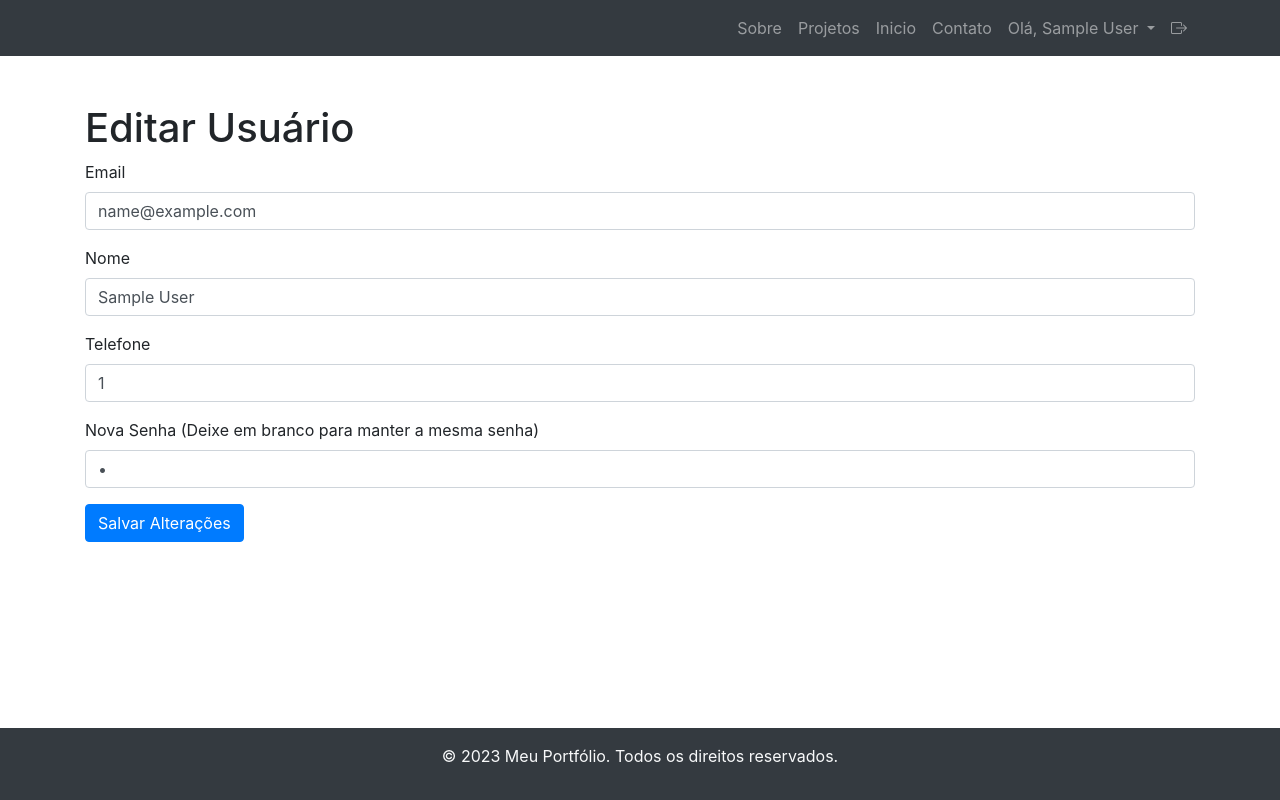
After one commit to josemanoelfigueiredo/meuprojeto, a Flask app: page /editar in a window 1280 px wide. The commit adds this page. Run offline with Flask 3, Linux system fonts and the light colour scheme; the visitor is signed in with stand-in values (Sample User, id 1); some libraries are stand-ins or nearby versions.

Commit message:
21 - 08 - 2023 Campo Editar

```diff
--- a/app/routes.py
+++ b/app/routes.py
@@ -53,6 +53,8 @@ def login():
 
             session['email'] = user.email
             session['nome'] = user.nome
+            session['senha'] = user.senha
+            session['telefone'] = user.telefone
             flash('Seja Bem vindo!')
             print( 'Deu certo')
             time.sleep(2)
@@ -66,6 +68,8 @@ def login():
 def sair():
     session.pop('email', None)
     session.pop('nome', None)
+    session.pop('telefone', None)
+    session.pop('senha', None)
     return redirect(url_for('login'))
 
 @app.route('/contato', methods=['GET','POST'])
@@ -83,3 +87,24 @@ def contato():
         db.session.commit()
 
     return render_template('contato.html', title = 'Contato',formulario = formulario, dados_formulario = dados_formulario)
+
+@app.route('/editar', methods=['GET','POST'])
+def editar():
+    if 'email' not in session:
+        return redirect(url_for('login'))
+    user = CadastroModels.query.filter_by(email = session['email']).first()
+    if request.method == 'POST':
+        user.nome = request.form.get('nome')
+        user.email =request.form.get('email')
+        user.telefone = request.form.get('telefone')
+        senha = request.form.get('senha')
+        user.email = request.form.get('email')
+        user.senha = bcrypt.generate_password_hash(senha).decode('utf-8')
+        db.session.commit()
+        session['email'] = user.email
+        session['nome'] = user.nome
+        session['senha'] = user.senha
+        session['telefone'] = user.telefone
+        flash('Seus dados foram alterados com sucesso!')
+
+    return render_template('editar.html', title='Editar', user = user)
--- a/app/templates/base.html
+++ b/app/templates/base.html
@@ -6,28 +6,41 @@
   <title>{{ title }}</title>
 
   <!-- Adicione os links para os arquivos CSS do Bootstrap -->
-  <link rel="stylesheet" href="https://cdn.jsdelivr.net/npm/bootstrap/dist/css/bootstrap.min.css">
-  <!--Icons bootstrap-->
+  <link rel="stylesheet" href="https://maxcdn.bootstrapcdn.com/bootstrap/4.5.2/css/bootstrap.min.css">
+  <!-- Icons bootstrap -->
   <link rel="stylesheet" href="https://cdn.jsdelivr.net/npm/bootstrap-icons@1.10.5/font/bootstrap-icons.css">
-  <!-- Seu arquivo de estilo personalizado -->
-  <link rel="stylesheet" type="text/css" href="{{ url_for('static', filename='css/style.css') }}">
 </head>
 <body>
   <header>
-    <h1>Meu Portfólio</h1>
   </header>
 
   <!-- Menu de navegação usando classes do Bootstrap -->
-  <nav class="navbar navbar-expand-lg navbar-light bg-light">
-    <div class="container">
+  <nav class="navbar navbar-expand-lg navbar-dark bg-dark justify-content-end">
+    <div class="container nav justify-content-end">
       <ul class="navbar-nav">
         <li class="nav-item"><a class="nav-link" href="/sobre">Sobre</a></li>
         <li class="nav-item"><a class="nav-link" href="/projeto">Projetos</a></li>
         <li class="nav-item"><a class="nav-link" href="/">Inicio</a></li>
         <li class="nav-item"><a class="nav-link" href="/contato">Contato</a></li>
         {% if session['email']  %}
-          <li class="nav-item"><span class="nav-link">Olá {{session['nome']}}!</span></li>
-          <li class="nav-item"><a class="nav-link" href="/sair"><i class="bi bi-box-arrow-right"></i></a></li>
+
+        <li class="nav-item dropdown">
+          <a class="nav-link dropdown-toggle" href="#" id="userDropdown" role="button" data-toggle="dropdown" aria-haspopup="true" aria-expanded="false">
+            Olá, {{ session['nome'] }}
+          </a>
+          <div class="dropdown-menu dropdown-menu-right" aria-labelledby="userDropdown">
+            <h6 class="dropdown-header">Informações do Usuário</h6>
+            <div class="dropdown-divider"></div>
+            <p class="dropdown-item"><strong>Nome:</strong> {{ session['nome'] }}</p>
+            <p class="dropdown-item"><strong>Email:</strong> {{ session['email'] }}</p>
+            <div class="dropdown-divider"></div>
+            <a class="dropdown-item" href="/editar">Editar Dados</a>
+            <a class="dropdown-item" href="/sair">Sair</a>
+            <div class="dropdown-divider"></div>
+            <a class="dropdown-item" href="/excluir_conta" onclick="return confirm('Tem certeza de que deseja excluir sua conta? Essa ação é irreversível.');">Excluir Conta</a>
+          </div>
+        </li>
+        <li class="nav-item"><a class="nav-link" href="/sair"><i class="bi bi-box-arrow-right"></i></a></li>
         {% else %}
         <li class="nav-item"><a class="nav-link" href="/cadastro">Cadastre-se</a></li>
         <li class="nav-item"><a class="nav-link" href="/login">Login</a></li>
@@ -41,13 +54,15 @@
   {% endblock %}
 
   <!-- Rodapé usando classes do Bootstrap -->
-  <footer class="footer mt-auto py-3 bg-dark">
-    <div class="container text-center">
+  <footer class="footer fixed-bottom py-3 bg-dark">
+    <div class="container text-center text-light">
       <p>© 2023 Meu Portfólio. Todos os direitos reservados.</p>
     </div>
   </footer>
 
   <!-- Adicione o link para o arquivo JavaScript do Bootstrap -->
-  <script src="https://cdn.jsdelivr.net/npm/bootstrap/dist/js/bootstrap.min.js"></script>
+  <script src="https://ajax.googleapis.com/ajax/libs/jquery/3.5.1/jquery.min.js"></script>
+  <script src="https://cdnjs.cloudflare.com/ajax/libs/popper.js/1.16.0/umd/popper.min.js"></script>
+  <script src="https://maxcdn.bootstrapcdn.com/bootstrap/4.5.2/js/bootstrap.min.js"></script>
 </body>
 </html>
--- /dev/null
+++ b/app/templates/editar.html
@@ -0,0 +1,40 @@
+{% extends 'base.html' %}
+
+{% block conteudo %}
+
+{% with mensagens = get_flashed_messages() %}
+  {% if mensagens %}
+    {% for mensagem in mensagens %}
+      <div class="alert alert-success" role="alert">
+        {{ mensagem }}
+      </div>
+    {% endfor %}
+  {% endif %}
+{% endwith %}
+
+<section id="editar" class="container mt-5">
+  <h1>Editar Usuário</h1>
+  <form method='POST'>
+    <div class="mb-3">
+      <label for="email" class="form-label">Email</label>
+      <input type="email" class="form-control" id="email" name="email"  value= "{{session['email']}}" >
+    </div>
+    <div class="mb-3">
+      <label for="nome" class="form-label">Nome</label>
+      <input type="text" name="nome" class="form-control" value="{{session['nome']}}">
+    </div>
+    <div class="mb-3">
+      <label for="telefone" class="form-label">Telefone</label>
+      <input type="tel" name="telefone" class="form-control" value="{{session['telefone']}}">
+    </div>
+    <div class="mb-3">
+      <label for="senha" class="form-label">Nova Senha (Deixe em branco para manter a mesma senha)</label>
+      <input type="password" name="senha" class="form-control" value="{{session['senha']}}">
+    </div>
+    <div class="mb-3">
+    <button type="submit" class="btn btn-primary">Salvar Alterações</button>
+    </div>
+  </form>
+</section>
+
+{% endblock %}
```
